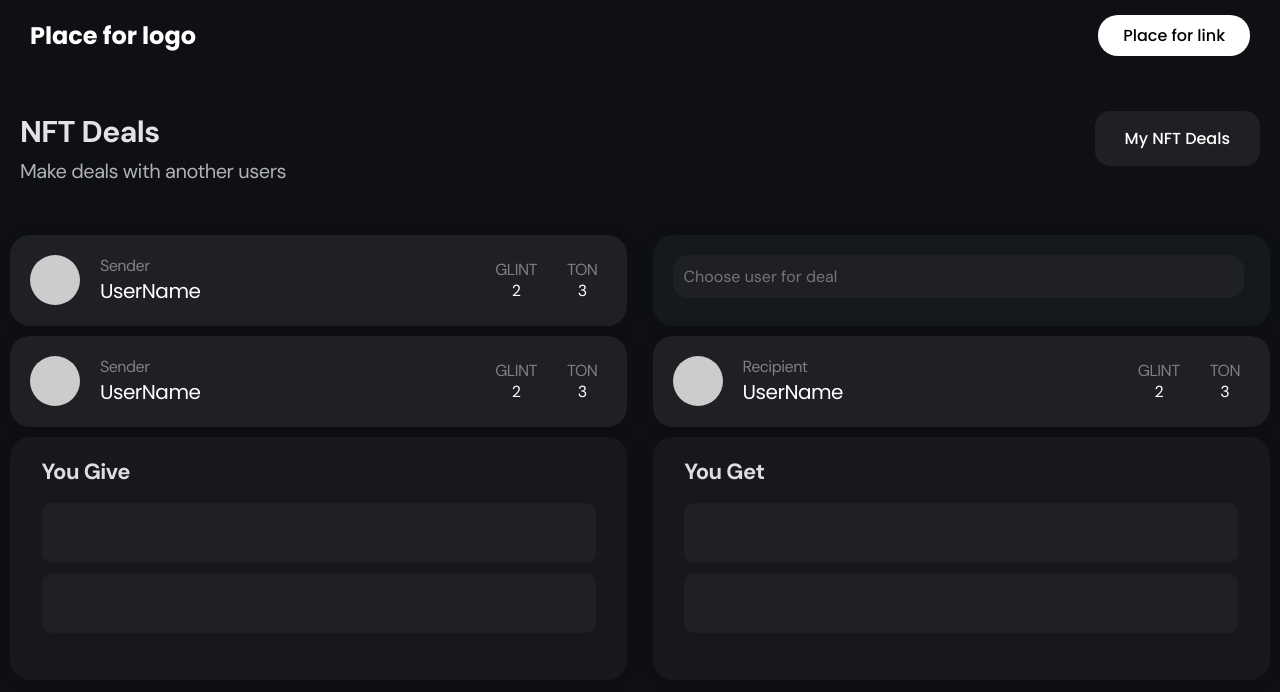
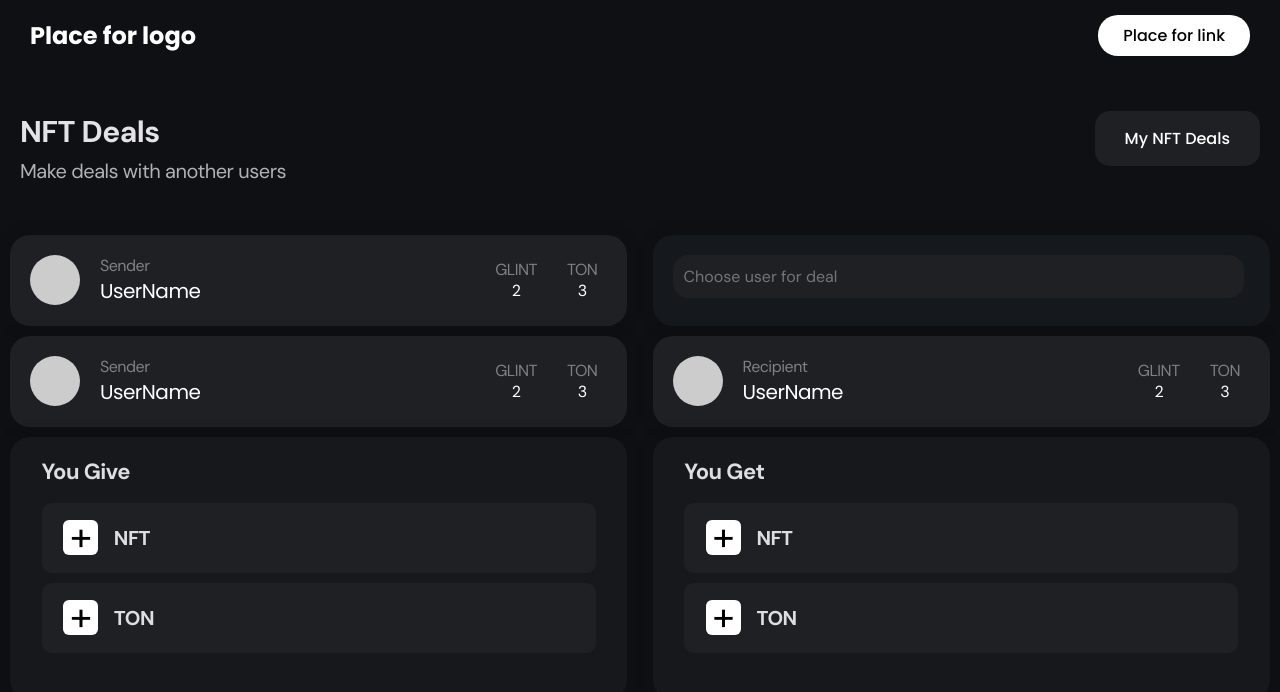
Before and after one commit to sege72kim/NFT-DEALS, a React (Create React App) app: page / in a window 1280 px wide. Shown: the top 692 px of the page. Built offline with nearby package versions, Linux system fonts and the light colour scheme.

Commit message:
Добавил кнопки нормальные и надписи

```diff
--- a/src/components/dealsblockNew/DealsblockNew.js
+++ b/src/components/dealsblockNew/DealsblockNew.js
@@ -52,10 +52,20 @@ const DealsblockNew = () =>
                 </div>
                 <div className="button-container">
                     <div className="button" tabIndex="0">
-
-                     </div>
+                        <div className="buttonp">
+                            <div className = "plus">+</div>
+                        </div>
+                        <div className="buttontxt">
+                            NFT
+                        </div>
+                    </div>
                     <div className="button" tabIndex="0">
-
+                        <div className="buttonp">
+                            <div className = "plus">+</div>
+                        </div>
+                        <div className="buttontxt">
+                            TON
+                        </div>
                     </div>
                  </div>
             </div>
@@ -65,11 +75,21 @@ const DealsblockNew = () =>
                     You Get
                 </div>
                 <div className="button-container">
-                    <div className="button" tabIndex="0">
-
-                     </div>
-                    <div className="button" tabIndex="0">
-
+                     <div className="button" tabIndex="0">
+                        <div className="buttonp">
+                            <div className = "plus">+</div>
+                        </div>
+                        <div className="buttontxt">
+                            NFT
+                        </div>
+                    </div>
+                     <div className="button" tabIndex="0">
+                        <div className="buttonp">
+                            <div className = "plus">+</div>
+                        </div>
+                        <div className="buttontxt">
+                            TON
+                        </div>
                     </div>
                  </div>
             </div>
--- a/src/components/dealsblockNew/style.css
+++ b/src/components/dealsblockNew/style.css
@@ -40,12 +40,13 @@
   background-color: #1e2024;
   color: #fff;
   text-align: center;
+  align-items: center;
   line-height: 50px;
   cursor: pointer;
   margin-bottom: 10px; /* Добавляем отступ между кнопками */
   transition: background-color 0.3s ease;
   border-radius: 10px;
-  padding: 30px 3%;
+  padding: 35px 3%;
 }
 
 /* Последней кнопке убираем отступ справа */
@@ -55,18 +56,21 @@
 
 /* Стили для наведения */
 .button:hover {
-  background-color: #24262b;
+  background-color: #27292E;
 }
 .buttonp{
-    margin-top:1%;
-    width: 8%;
-    height: 80%;
+    display:flex;
+    text-align: center;
+    margin-left: 5px;
+    width: 35px;
+    height: 35px;
     background-color: #ffffff;
     color: #fff;
-    text-align: center;
     cursor: pointer;
     transition: background-color 0.3s ease;
-    border-radius: 10px;
+    border-radius: 6px;
+    align-items: center;
+    justify-content: center;
 }
 .buttonp:last-child {
     margin-right: 0;
@@ -76,3 +80,15 @@
   .buttonp:hover {
     background-color: #d8d8d8;
   }
+  .plus{
+    font-weight: lighter;
+    margin-bottom:10%;
+    font-size: 40px;
+    color: black;
+  }
+  .buttontxt{
+    padding-left: 3%;
+    font-size: 20px;
+    color: #dddee0;
+    font-weight: Bold;
+  }
```
